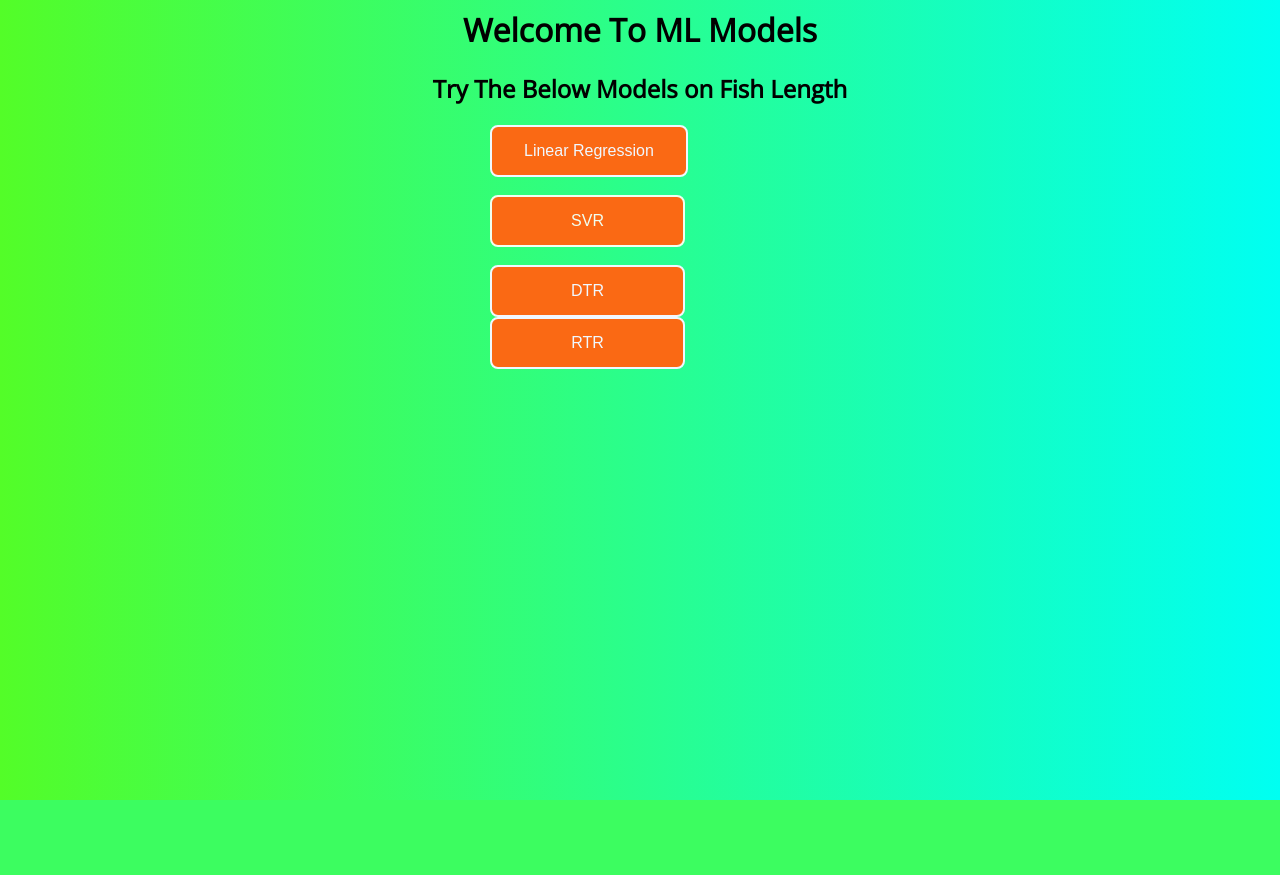
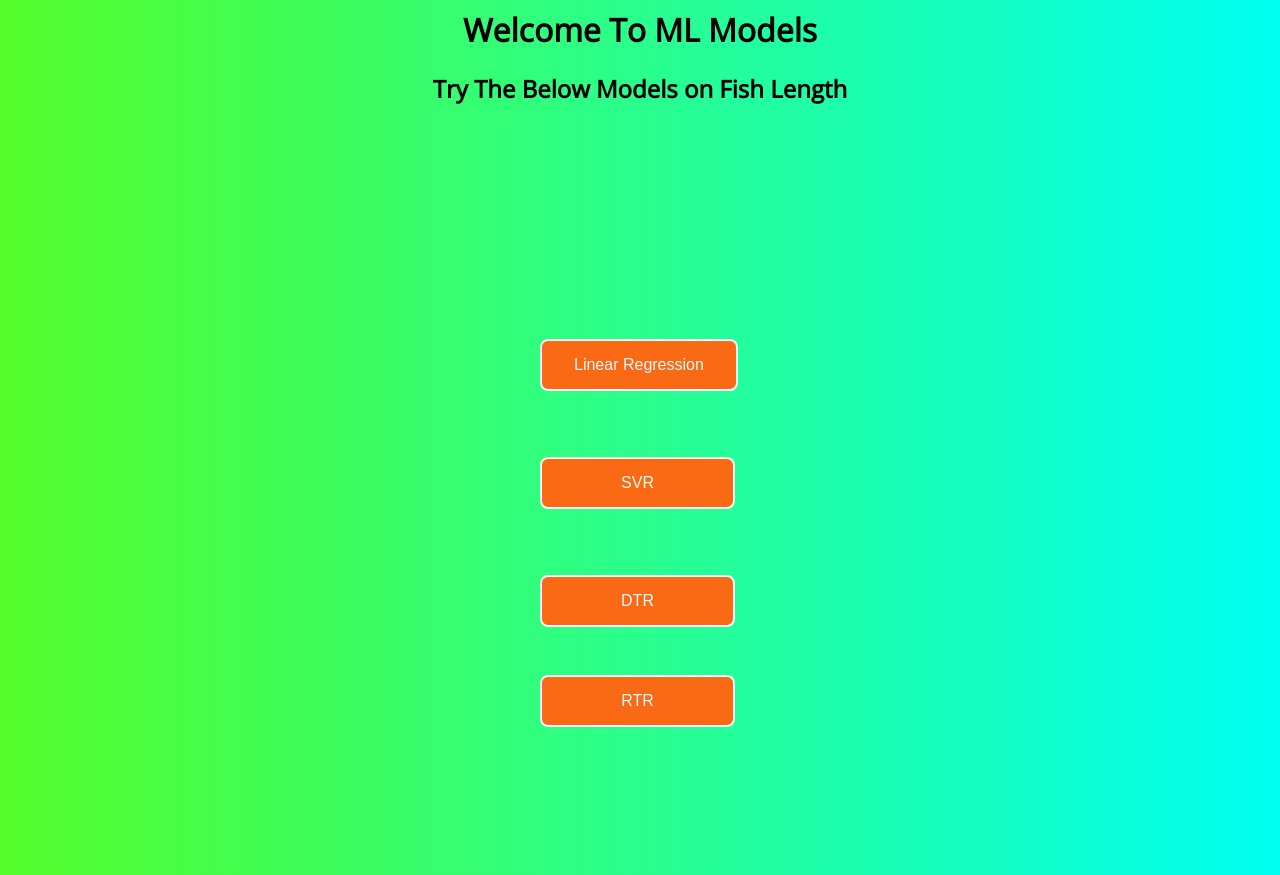
Before and after one commit to ND15/ML_Models_V2, a Flask app: page /fish_page in a window 1280 px wide; the page is wider, and only the part inside the window is pictured. Before the commit the page ends 800 px from the top of that part, so only its background shows below. Run offline with Flask 2, Linux system fonts and the light colour scheme; parts of the project's set-up code (start-up, migrations or seed data) failed here and were passed over; some web fonts are replaced.

Commit message:
Updated styles_fish_page.css and fish_page.html

```diff
--- a/static/css/styles_fish_page.css
+++ b/static/css/styles_fish_page.css
@@ -51,26 +51,34 @@ h2
     position: relative;
 	top: 40%;
 	left: 50%;
-    margin: 0px 0 0 -150px;
+	margin: -100px 0 0 -100px;
+	width:200px;
+	height:200px;
 }
 .dtr
 {
     position: relative;
 	top: 40%;
 	left: 50%;
-    margin: 0px 0 0 -150px;
+	margin: -100px 0 0 -100px;
+	width:200px;
+	height:200px;
 }
 .svr
 {
     position: relative;
 	top: 40%;
 	left: 50%;
-    margin: 0px 0 0 -150px;
+	margin: -100px 0 0 -100px;
+	width:200px;
+	height:200px;
 }
 .rtr
 {
     position: relative;
 	top: 40%;
 	left: 50%;
-    margin: 0px 0 0 -150px;
+	margin: -100px 0 0 -100px;
+	width:200px;
+	height:200px;
 }
--- a/template/fish_page.html
+++ b/template/fish_page.html
@@ -6,7 +6,6 @@
         <link href="https://fonts.googleapis.com/css2?family=Open+Sans:wght@300&family=Orelega+One&display=swap" rel="stylesheet">
     </head>
     <body>
-    <div>
         <h1>Welcome To ML Models</h1>
         <h2>Try The Below Models on Fish Length</h2>
         <div class='linear'>
@@ -31,6 +30,5 @@
                 <button class="btn btn3">RTR</button>
             </a>
         </div>
-    </div>
     </body>
 </html>
```
Lines whose indentation alone changed are shown as unchanged.
